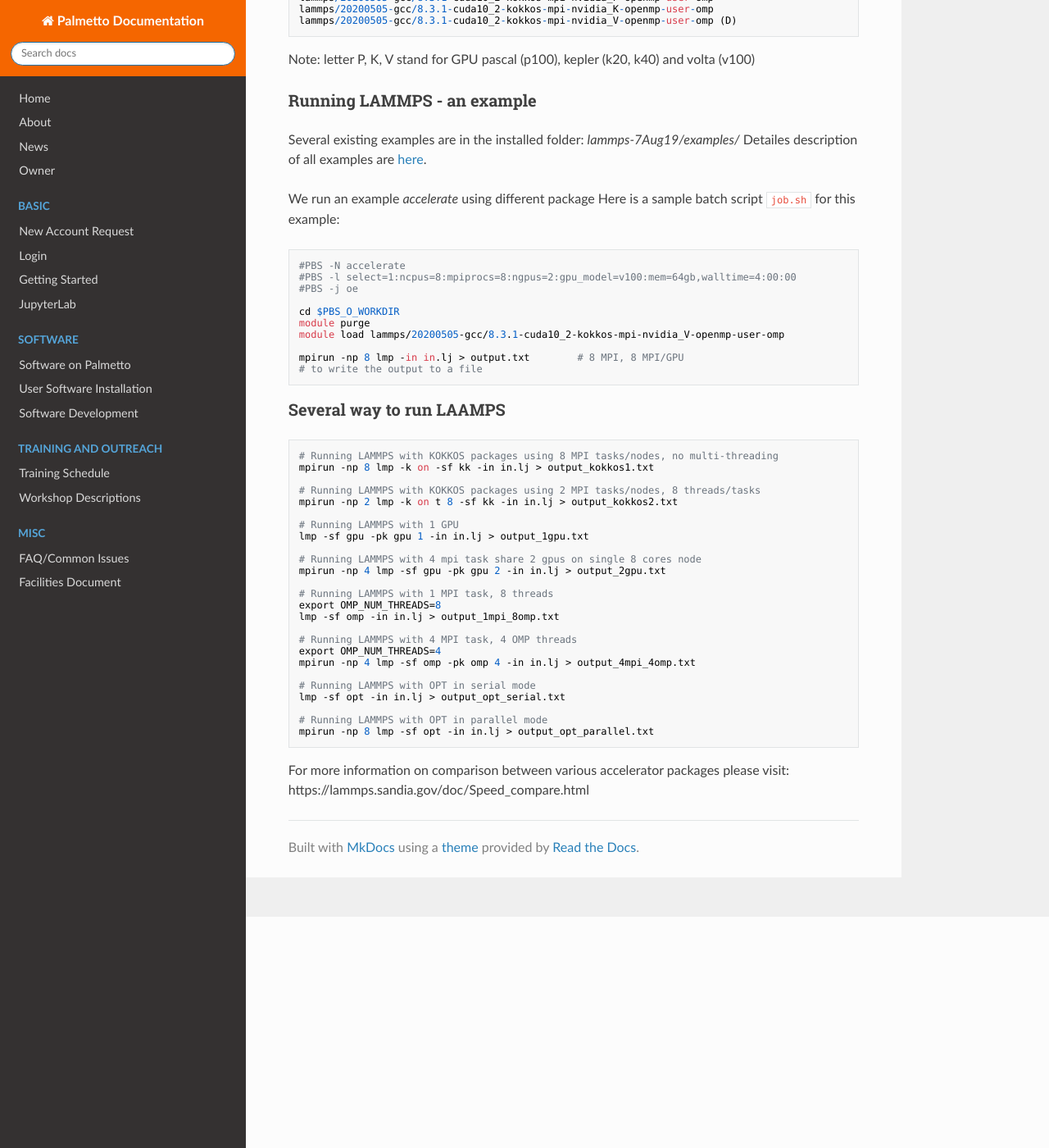
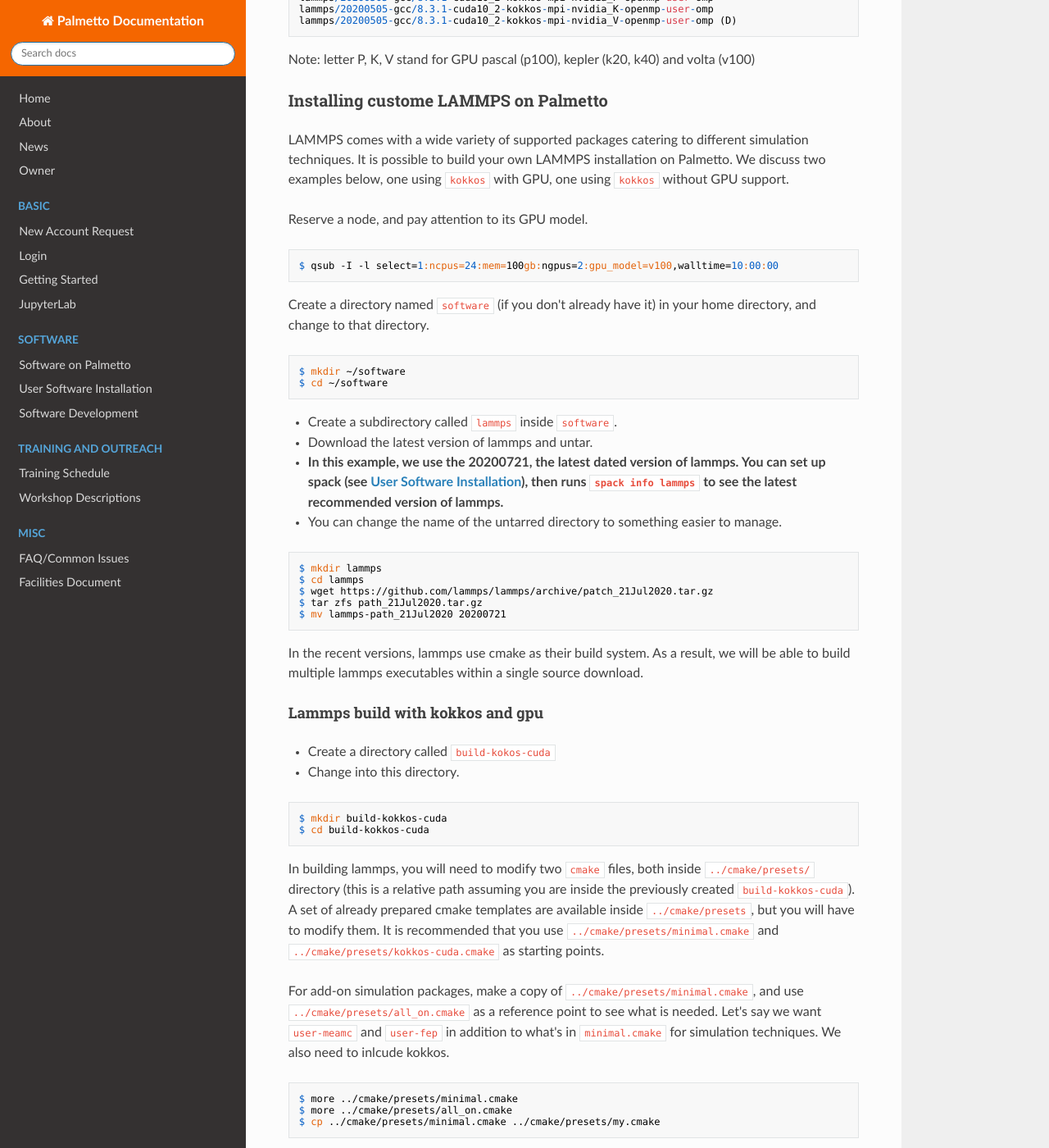
Before and after one commit to clemsonciti/palmetto-documentation, an MkDocs documentation site: the page built from docs/software/packages/lammps.md, in a window 1280 px wide and 1400 px high, scrolled down 282 px. Shown: the whole window at 82% size. Built offline with MkDocs 1.6.1, drawn with Linux system fonts in a browser that asks for light colours; nearby versions of some CDN libraries; some of the changed text lies outside the part shown.

Commit message:
update lammps

```diff
--- a/docs/software/packages/lammps.md
+++ b/docs/software/packages/lammps.md
@@ -12,6 +12,121 @@ lammps/20200505-gcc/8.3.1-cuda10_2-kokkos-mpi-nvidia_K-openmp-user-omp
 lammps/20200505-gcc/8.3.1-cuda10_2-kokkos-mpi-nvidia_V-openmp-user-omp (D)
 ~~~
 Note: letter P, K, V stand for GPU pascal (p100), kepler (k20, k40) and volta (v100)
+
+### Installing custome LAMMPS on Palmetto
+
+LAMMPS comes with a wide variety of supported packages catering to different simulation techniques.
+It is possible to build your own LAMMPS installation on Palmetto. We discuss two examples below, one
+using `kokkos` with GPU, one using `kokkos` without GPU support.
+
+Reserve a node, and pay attention to its GPU model.
+
+~~~
+$ qsub -I -l select=1:ncpus=24:mem=100gb:ngpus=2:gpu_model=v100,walltime=10:00:00
+~~~
+
+Create a directory named `software` (if you don't already have it) in your
+home directory, and change to that directory.
+
+~~~
+$ mkdir ~/software
+$ cd ~/software
+~~~
+
+- Create a subdirectory called `lammps` inside `software`.
+- Download the latest version of lammps and untar.
+- **In this example, we use the 20200721, the latest dated version of lammps.
+You can set up spack (see [User Software Installation](https://www.palmetto.clemson.edu/palmetto/software/spack/)),
+then runs `spack info lammps` to see the latest recommended version of lammps.**
+- You can change the name of the untarred directory to something easier to manage.
+
+
+~~~
+$ mkdir lammps
+$ cd lammps
+$ wget https://github.com/lammps/lammps/archive/patch_21Jul2020.tar.gz
+$ tar zfs path_21Jul2020.tar.gz
+$ mv lammps-path_21Jul2020 20200721
+~~~
+
+In the recent versions, lammps use cmake as their build system. As a result, we will be able to
+build multiple lammps executables within a single source download.
+
+
+#### Lammps build with kokkos and gpu
+
+- Create a directory called `build-kokos-cuda`
+- Change into this directory.
+
+~~~
+$ mkdir build-kokkos-cuda
+$ cd build-kokkos-cuda
+~~~
+
+In building lammps, you will need to modify two `cmake` files, both inside `../cmake/presets/` directory (this is a
+relative path assuming you are inside the previously created `build-kokkos-cuda`). A set of already prepared cmake
+templates are available inside `../cmake/presets`, but you will have to modify them. It is recommended that you use
+`../cmake/presets/minimal.cmake` and `../cmake/presets/kokkos-cuda.cmake` as starting points.
+
+For add-on simulation packages, make a copy of `../cmake/presets/minimal.cmake`, and use `../cmake/presets/all_on.cmake`
+as a reference point to see what is needed. Let's say we want `user-meamc` and `user-fep` in addition to what's in `minimal.cmake` for simulation techniques. We also need to inlcude kokkos.
+
+~~~
+$ more ../cmake/presets/minimal.cmake
+$ more ../cmake/presets/all_on.cmake
+$ cp ../cmake/presets/minimal.cmake ../cmake/presets/my.cmake
+~~~
+
+Use your favorite editor to add the necessary package names (in capitalized form) to `my.cmake`.
+Check the contents afterward.
+
+~~~
+$ more ../cmake/presets/my.cmake
+~~~
+
+<img src="../../images/software/packages/lammps_01.png" style="width:600px">
+
+- Next, we need to modify `../cmake/presets/kokkos-cuda.cmake` so that `kokkos` is built to the correct
+architectural specification. For Palmetto, the follow
+
+Palmetto GPU architectures       |   Architecture name for Kokko
+--------------------|-------------------------------------
+K20 and K40         | KEPLER35
+P100                | PASCAL60
+V100 and V100S      | VOLTA70
+
+- Since we specified `v100` in the initial `qsub`, `../cmake/presets/kokkos-cuda.cmake` will need to be
+modified to use `VOLTA70`.
+
+<img src="../../images/software/packages/lammps_02.png" style="width:600px">
+
+- We will need to load three supporting modules from Palmetto. We will load
+modules that have been compiled for the specific architecture of v100 nodes.
+
+~~~
+$ module purge
+$ export MODULEPATH=/software/ModuleFiles/modules/linux-centos8-skylake:$MODULEPATH
+$ module load cmake/3.17.3-gcc/8.3.1 fftw/3.3.8-gcc/8.3.1-mpi-openmp cuda/10.2.89-gcc/8.3.1 openmpi/3.1.6-gcc/8.3.1
+~~~
+
+- Build and install
+
+~~~
+cmake -C ../cmake/presets/my.cmake -C ../cmake/presets/kokkos-cuda.cmake ../cmake
+cmake --build .
+~~~
+
+- Test on LAMMPS's LJ data
+
+~~~
+$ mkdir /scratch1/$USER/lammps
+$ cd /scratch1/$USER/lammps
+$ wget https://lammps.sandia.gov/inputs/in.lj.txt
+$ mpirun -np 2 ~/software/lammps/20200721/build-kokkos-cuda/lmp -k on g 2 -sf kk -in in.lj.txt
+~~~
+
+<img src="../../images/software/packages/lammps_03.png" style="width:600px">
+
 
 ### Running LAMMPS - an example
 
@@ -33,6 +148,13 @@ module load lammps/20200505-gcc/8.3.1-cuda10_2-kokkos-mpi-nvidia_V-openmp-user-o
 mpirun -np 8 lmp -in in.lj > output.txt        # 8 MPI, 8 MPI/GPU
 # to write the output to a file
 ~~~
+
+
+#### Lammps build with kokkos and gpu
+
+This is a bit similar to the build with kokkos and gpu. In a non-gpu build, `kokkos` will
+help manage the OpenMP threads, and the corresponding make file is `../cmake/presets/kokkos-openmp.make`
+
 
 ### Several way to run LAAMPS
 ~~~
```
Also changed, not shown: docs/images/software/packages/lammps_01.png (added), docs/images/software/packages/lammps_02.png (added), docs/images/software/packages/lammps_03.png (added).
